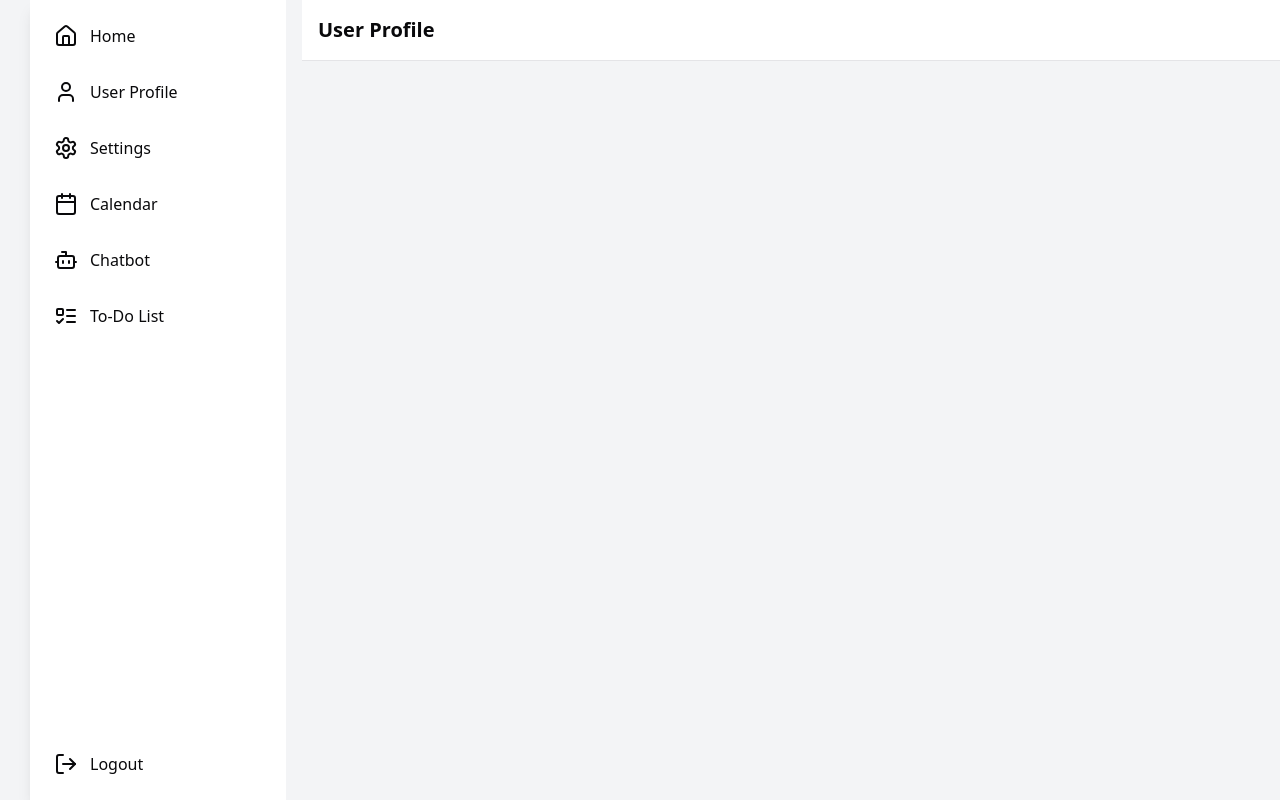
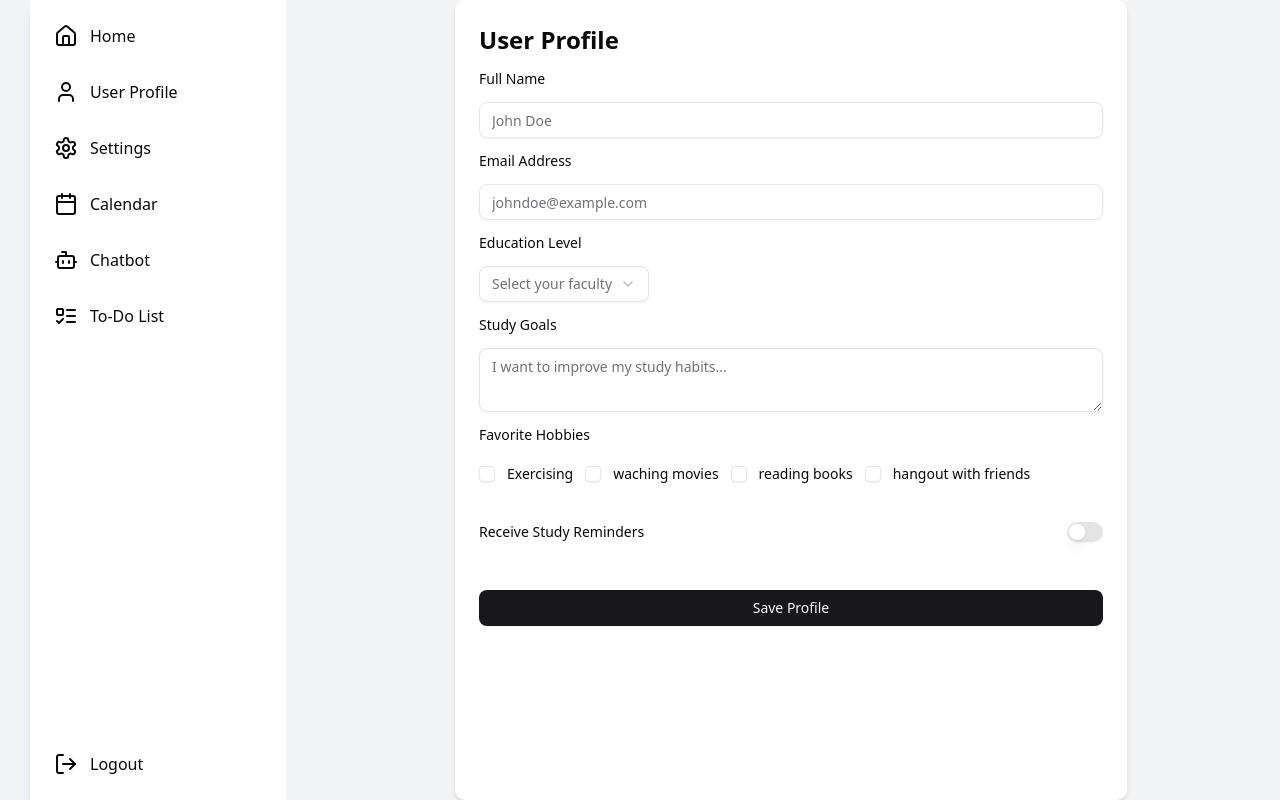
Before and after one commit to iltan987/smart-study-planner, a Next.js app: page /profile in a window 1280 px wide. Built offline with nearby package versions, Linux system fonts and the light colour scheme.

Commit message:
user profole page has been added

```diff
--- a/src/app/profile/page.tsx
+++ b/src/app/profile/page.tsx
@@ -1,7 +1,116 @@
+'use client';
+import { useState } from 'react';
+import { Input } from '@/components/ui/input';
+import { Button } from '@/components/ui/button';
+import {
+  Select,
+  SelectContent,
+  SelectItem,
+  SelectTrigger,
+  SelectValue,
+} from '@/components/ui/select';
+import { Textarea } from '@/components/ui/textarea';
+import { Checkbox } from '@/components/ui/checkbox';
+import { Label } from '@/components/ui/label';
+import { Switch } from '@/components/ui/switch';
+
 export default function Profile() {
+  const [profile, setProfile] = useState({
+    name: '',
+    email: '',
+    education: '',
+    studyGoal: '',
+    notifications: false,
+  });
+
   return (
-    <div className="flex items-center justify-between p-4 border-b bg-white">
-      <h1 className="text-xl font-semibold">User Profile</h1>
+    <div className="max-w-2xl mx-auto p-6 bg-white shadow-md rounded-lg h-screen">
+      <h2 className="text-2xl font-semibold mb-4">User Profile</h2>
+
+      {/* Name and Email */}
+      <div className="space-y-4 mb-4">
+        <Label htmlFor="name">Full Name</Label>
+        <Input
+          id="name"
+          placeholder="John Doe"
+          value={profile.name}
+          onChange={(e) => setProfile({ ...profile, name: e.target.value })}
+        />
+      </div>
+
+      <div className="space-y-4 mb-4">
+        <Label htmlFor="email">Email Address</Label>
+        <Input
+          id="email"
+          type="email"
+          placeholder="johndoe@example.com"
+          value={profile.email}
+          onChange={(e) => setProfile({ ...profile, email: e.target.value })}
+        />
+      </div>
+
+      {/* Education Level */}
+      <div className="space-y-4 mb-4">
+        <Label htmlFor="education">Education Level</Label>
+        <Select
+          onValueChange={(value) =>
+            setProfile({ ...profile, education: value })
+          }
+        >
+          <SelectTrigger>
+            <SelectValue placeholder="Select your faculty" />
+          </SelectTrigger>
+          <SelectContent>
+            <SelectItem value="engineering">Engineering</SelectItem>
+            <SelectItem value="medicine">Medicine</SelectItem>
+            <SelectItem value="management">Management</SelectItem>
+            <SelectItem value="other">Other</SelectItem>
+          </SelectContent>
+        </Select>
+      </div>
+
+      {/* Study Goals */}
+      <div className="space-y-4 mb-4">
+        <Label htmlFor="studyGoal">Study Goals</Label>
+        <Textarea
+          id="studyGoal"
+          placeholder="I want to improve my study habits..."
+          value={profile.studyGoal}
+          onChange={(e) =>
+            setProfile({ ...profile, studyGoal: e.target.value })
+          }
+        />
+      </div>
+
+      {/* Preferred Learning Style */}
+      <div className="space-y-6 mb-4 pb-6">
+        <Label>Favorite Hobbies</Label>
+        <div className="flex items-center space-x-3">
+          <Checkbox id="visual" />
+          <Label htmlFor="visual">Exercising</Label>
+          <Checkbox id="auditory" />
+          <Label htmlFor="auditory">waching movies</Label>
+          <Checkbox id="reading" />
+          <Label htmlFor="reading">reading books</Label>
+          <Checkbox id="kinesthetic" />
+          <Label htmlFor="kinesthetic">hangout with friends</Label>
+        </div>
+      </div>
+
+      {/* Notifications */}
+      <div className="flex items-center justify-between mb-6 pb-6 ">
+        <Label htmlFor="notifications">Receive Study Reminders</Label>
+        <Switch
+          id="notifications"
+          checked={profile.notifications}
+          onCheckedChange={(value) =>
+            setProfile({ ...profile, notifications: value })
+          }
+        />
+      </div>
+
+      {/* Submit Button */}
+      <Button className="w-full ">Save Profile</Button>
     </div>
   );
 }
```
